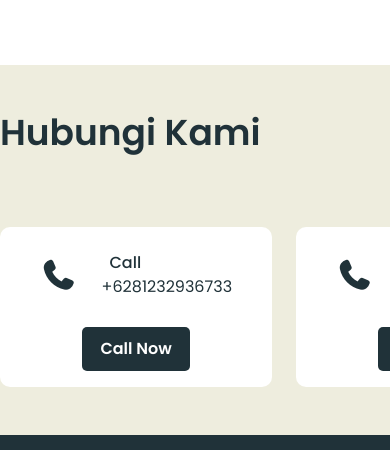
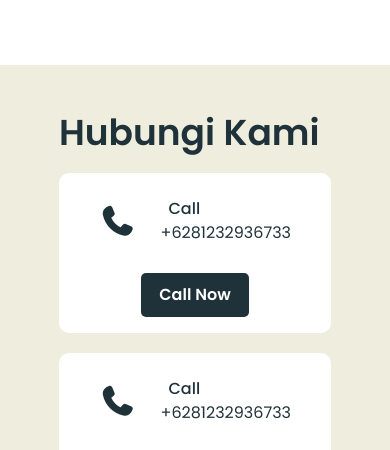
Before and after one commit to menabil/Omah, a website: page index.html in a window 390 px wide. Shown: the part 3222-3672 px from the top of the page. Drawn offline with Linux system fonts and the light colour scheme.

Commit message:
responsive bottom section

```diff
--- a/index.html
+++ b/index.html
@@ -247,12 +247,14 @@
     <!-- Footer -->
     <footer class="bg-[#EEEDDE] py-12">
       <div class="container">
-        <div class="flex justify-between">
+        <div
+          class="flex md:justify-between justify-center md:flex-row flex-col"
+        >
           <div class="">
-            <h3 class="text-4xl text-[#203239] font-semibold mb-18.5">
+            <h3 class="text-4xl text-[#203239] font-semibold md:mb-18.5">
               Hubungi Kami
             </h3>
-            <div class="flex gap-x-6">
+            <div class="flex gap-x-6 md:flex-row flex-col gap-y-5 my-5">
               <div class="px-10 pt-6 pb-4 text-center bg-white rounded-[10px]">
                 <div class="flex gap-x-6 mb-7">
                   <i class="fa-solid fa-phone text-[#203239] text-3xl"></i>
@@ -292,7 +294,7 @@
             </div>
           </div>
           <div class="">
-            <h3 class="text-4xl text-[#203239] font-semibold mb-17.5">
+            <h3 class="text-4xl text-[#203239] font-semibold md:mb-17.5 mb-7">
               Penghargaan
             </h3>
             <img src="images/footer.png" alt="" />
```
Also changed, not shown: src/output.css.
